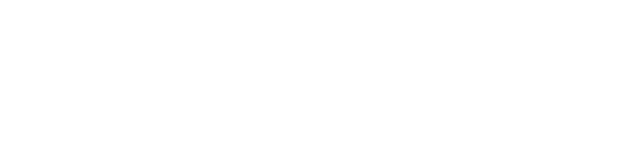
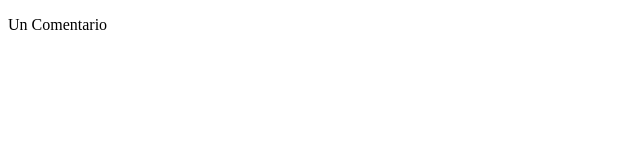
Before and after one commit to Scorpio1827/Test.1A, a plain HTML site: page contacto.html in a window 1280 px wide. Shown: the whole page, without its empty margins (0-640 px from the left). Drawn offline with Linux system fonts and the light colour scheme.

Commit message:
Actualizado

```diff
--- a/contacto.html
+++ b/contacto.html
@@ -6,7 +6,9 @@
     <meta name="viewport" content="width=device-width, initial-scale=1.0">
     <title>contacto</title>
 </head>
+
 <body>
+    <p>Un Comentario</p>
 
 </body>
 </html>
```
